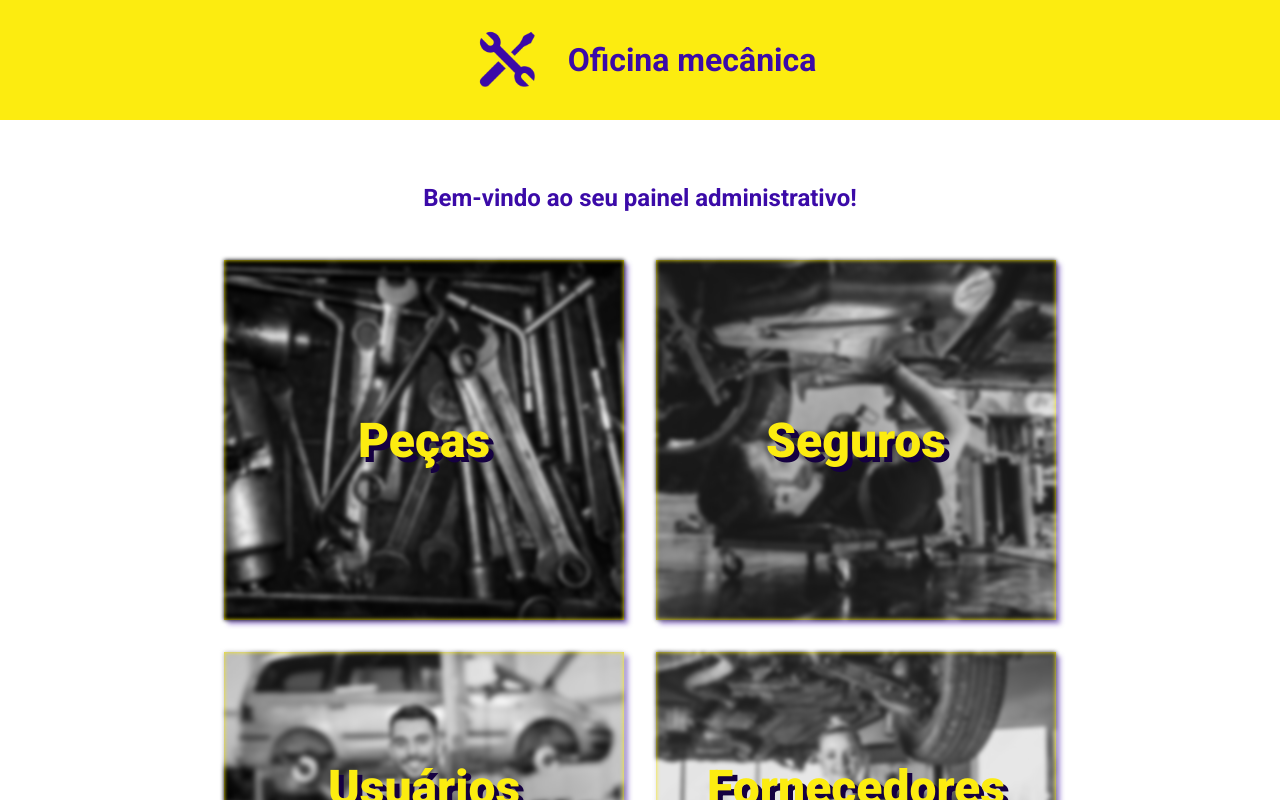
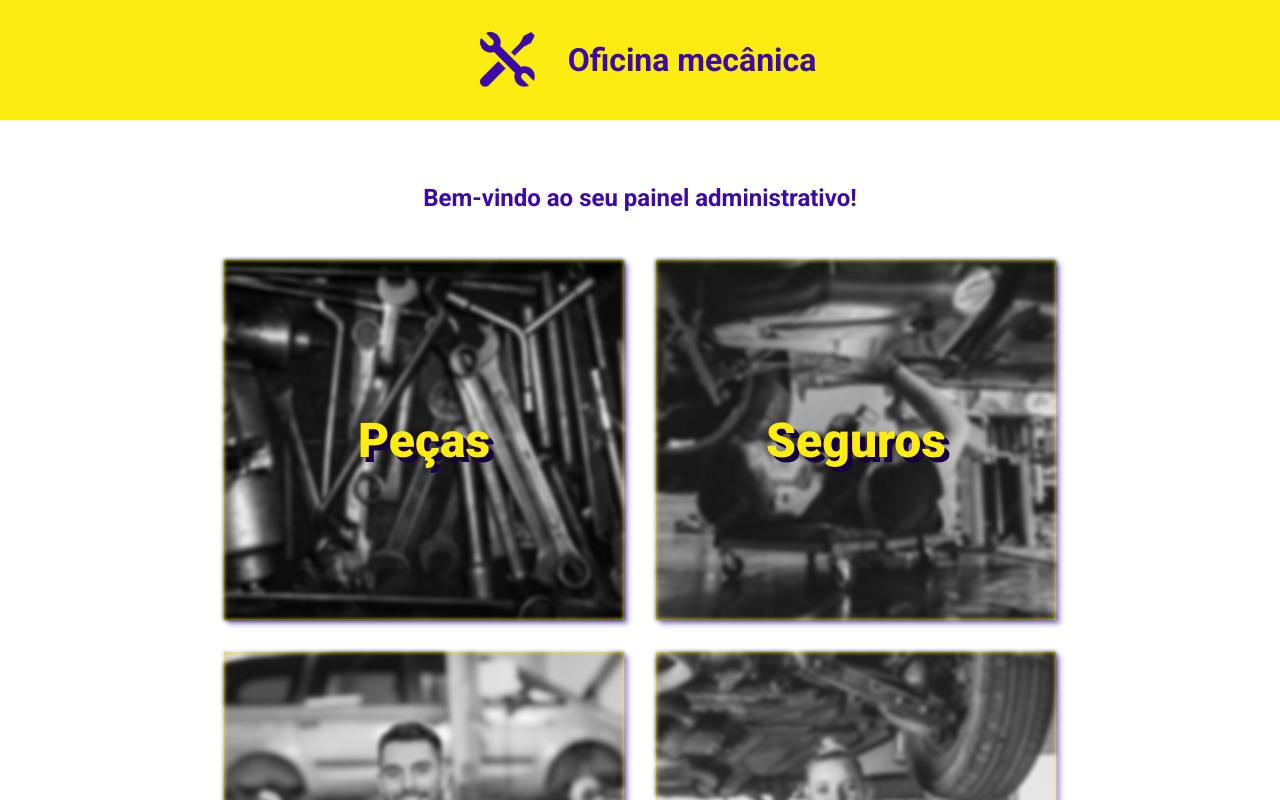
Before and after one commit to Thaina-Monteiro/ProjetoMod5, a React (Vite) app: page / in a window 1280 px wide. Shown: the top 800 px of the page. Built offline with nearby package versions, Linux system fonts and the light colour scheme.

Commit message:
estilizando home

```diff
--- a/src/pages/Home/Home.module.scss
+++ b/src/pages/Home/Home.module.scss
@@ -17,7 +17,7 @@
 		padding: 1rem;
 		display: grid;
 		grid-template-columns: repeat(auto-fit, minmax(250px, 400px));
-		grid-template-rows: 45vh;
+		grid-auto-rows: 45vh;
 		justify-content: center;
 		gap: 2rem;
 
```
